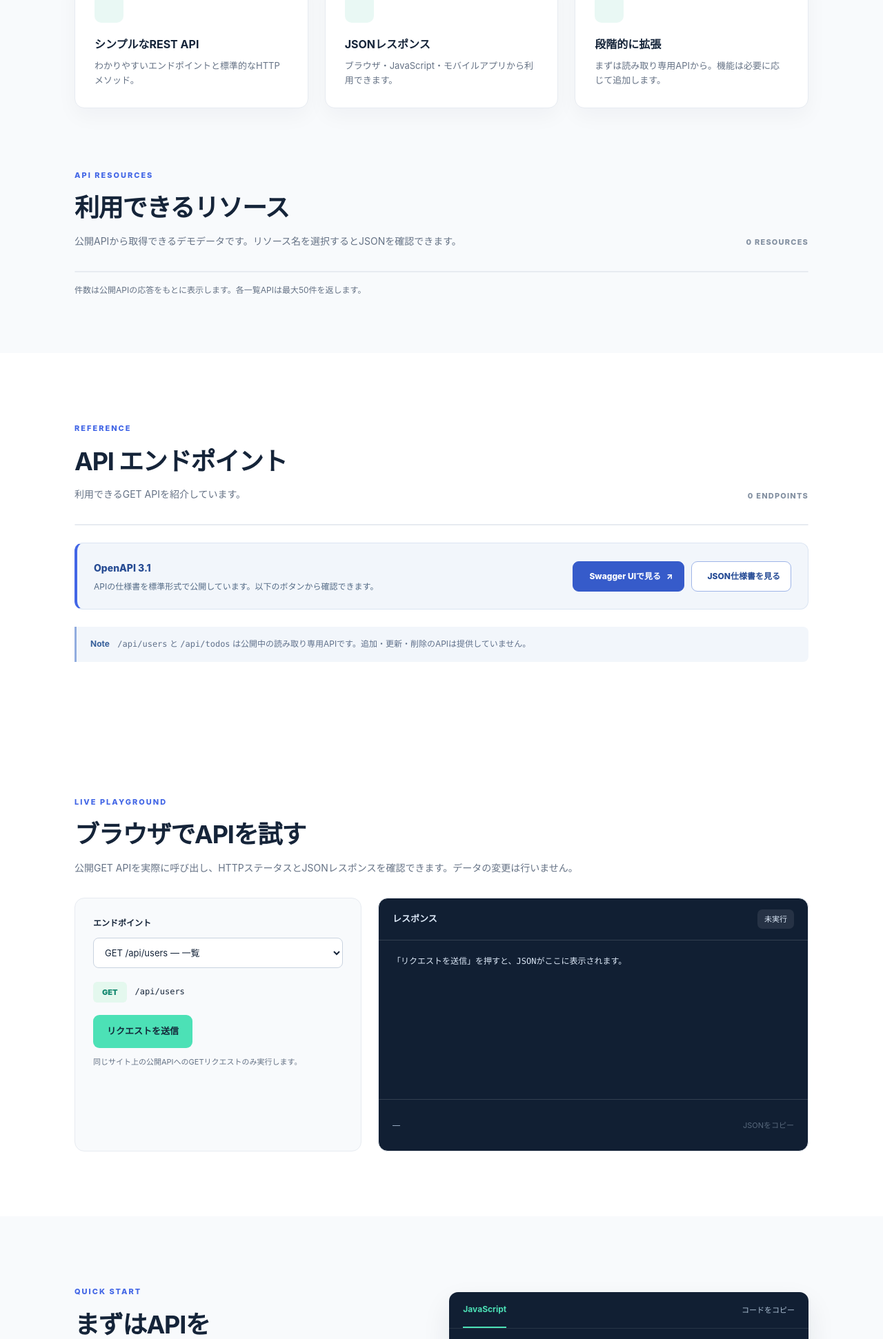
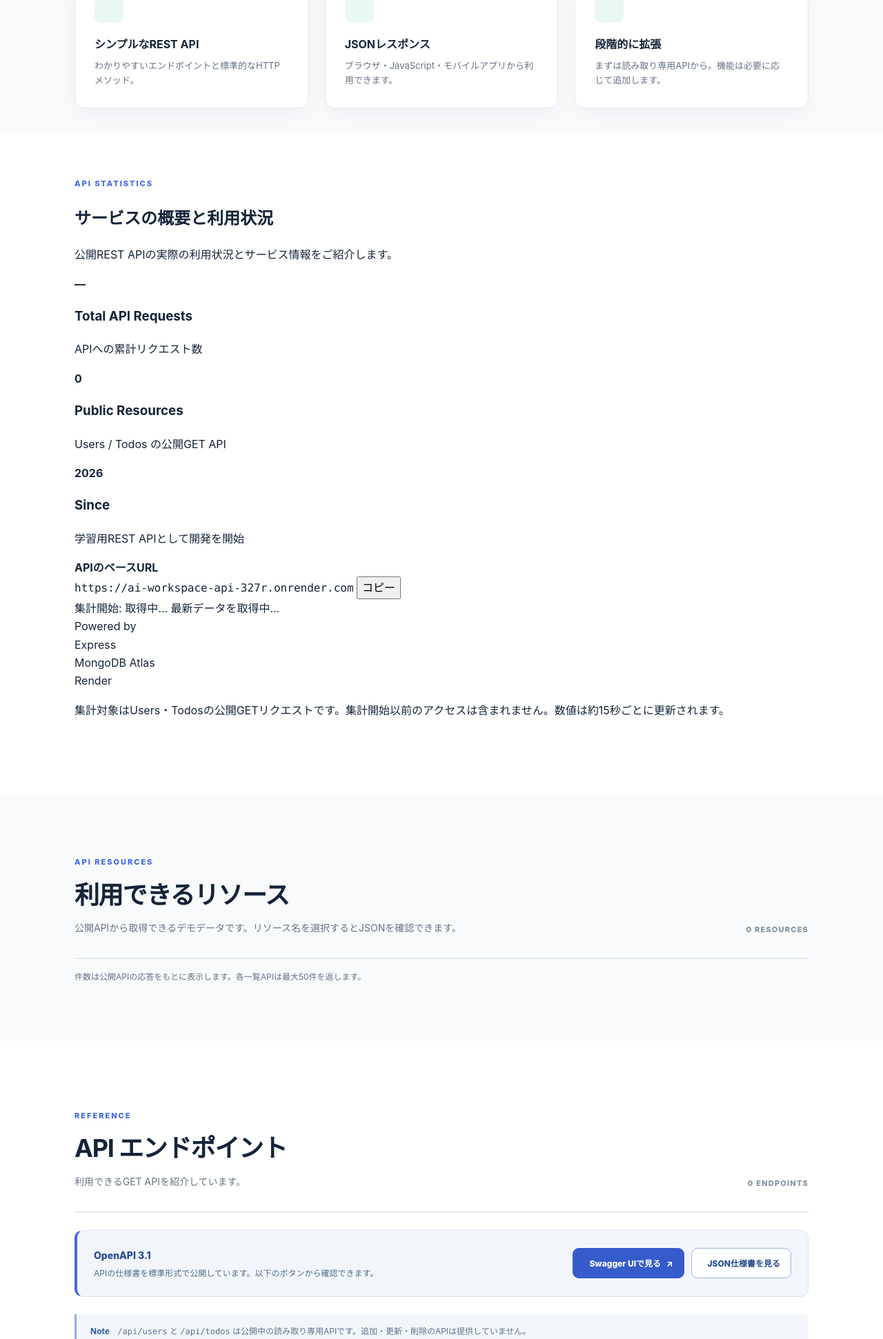
Before and after one commit to iwasaki-hub/ai-workspace-api, a Node project: template views/index.ejs in a window 1280 px wide. Shown: the part 719-2661 px from the top of the page at 69% size. Run offline with Node 20 templates, Linux system fonts and the light colour scheme; the template is opened without the code that fills it, so the values that code supplies are empty.

Commit message:
feat: add screenshot-inspired live statistics panel to existing homepage

```diff
--- a/views/index.ejs
+++ b/views/index.ejs
@@ -38,6 +38,65 @@
     </div>
   </section>
 
+
+
+  <section class="section statistics-section" id="statistics" aria-labelledby="statistics-heading">
+    <div class="container">
+      <div class="statistics-panel">
+        <div class="statistics-heading">
+          <span class="section-kicker">API STATISTICS</span>
+          <h2 id="statistics-heading">サービスの概要と利用状況</h2>
+          <p>公開REST APIの実際の利用状況とサービス情報をご紹介します。</p>
+        </div>
+        <div class="statistics-grid">
+          <article class="statistics-card statistics-card-requests">
+            <span class="statistics-icon"><%- icon("health") %></span>
+            <div>
+              <strong class="statistics-value" data-stat-total aria-live="polite">—</strong>
+              <h3>Total API Requests</h3>
+              <p>APIへの累計リクエスト数</p>
+            </div>
+          </article>
+          <article class="statistics-card statistics-card-resources">
+            <span class="statistics-icon"><%- icon("layers") %></span>
+            <div>
+              <strong class="statistics-value"><%= resources.length %></strong>
+              <h3>Public Resources</h3>
+              <p>Users / Todos の公開GET API</p>
+            </div>
+          </article>
+          <article class="statistics-card statistics-card-year">
+            <span class="statistics-icon"><%- icon("calendar") %></span>
+            <div>
+              <strong class="statistics-value">2026</strong>
+              <h3>Since</h3>
+              <p>学習用REST APIとして開発を開始</p>
+            </div>
+          </article>
+        </div>
+        <div class="statistics-url-row">
+          <strong>APIのベースURL</strong>
+          <div class="statistics-url-box">
+            <code data-stat-url>https://ai-workspace-api-327r.onrender.com</code>
+            <button class="statistics-copy" type="button" data-stat-copy aria-label="APIのベースURLをコピー">
+              <%- icon("copy") %><span data-stat-copy-label>コピー</span>
+            </button>
+          </div>
+          <div class="statistics-status">
+            <span><i class="statistics-status-dot" aria-hidden="true"></i> 集計開始: <time data-stat-started>取得中…</time></span>
+            <span><%- icon("health") %> <span data-stat-updated>最新データを取得中…</span></span>
+          </div>
+        </div>
+        <div class="statistics-powered">
+          <span>Powered by</span>
+          <div class="statistics-tech"><%- icon("terminal") %> Express</div>
+          <div class="statistics-tech"><%- icon("database") %> MongoDB Atlas</div>
+          <div class="statistics-tech"><%- icon("cloud") %> Render</div>
+        </div>
+        <p class="statistics-footnote">集計対象はUsers・Todosの公開GETリクエストです。集計開始以前のアクセスは含まれません。数値は約15秒ごとに更新されます。</p>
+      </div>
+    </div>
+  </section>
 
   <section class="section resources-section" id="resources" aria-labelledby="resources-heading">
     <div class="container">
```
